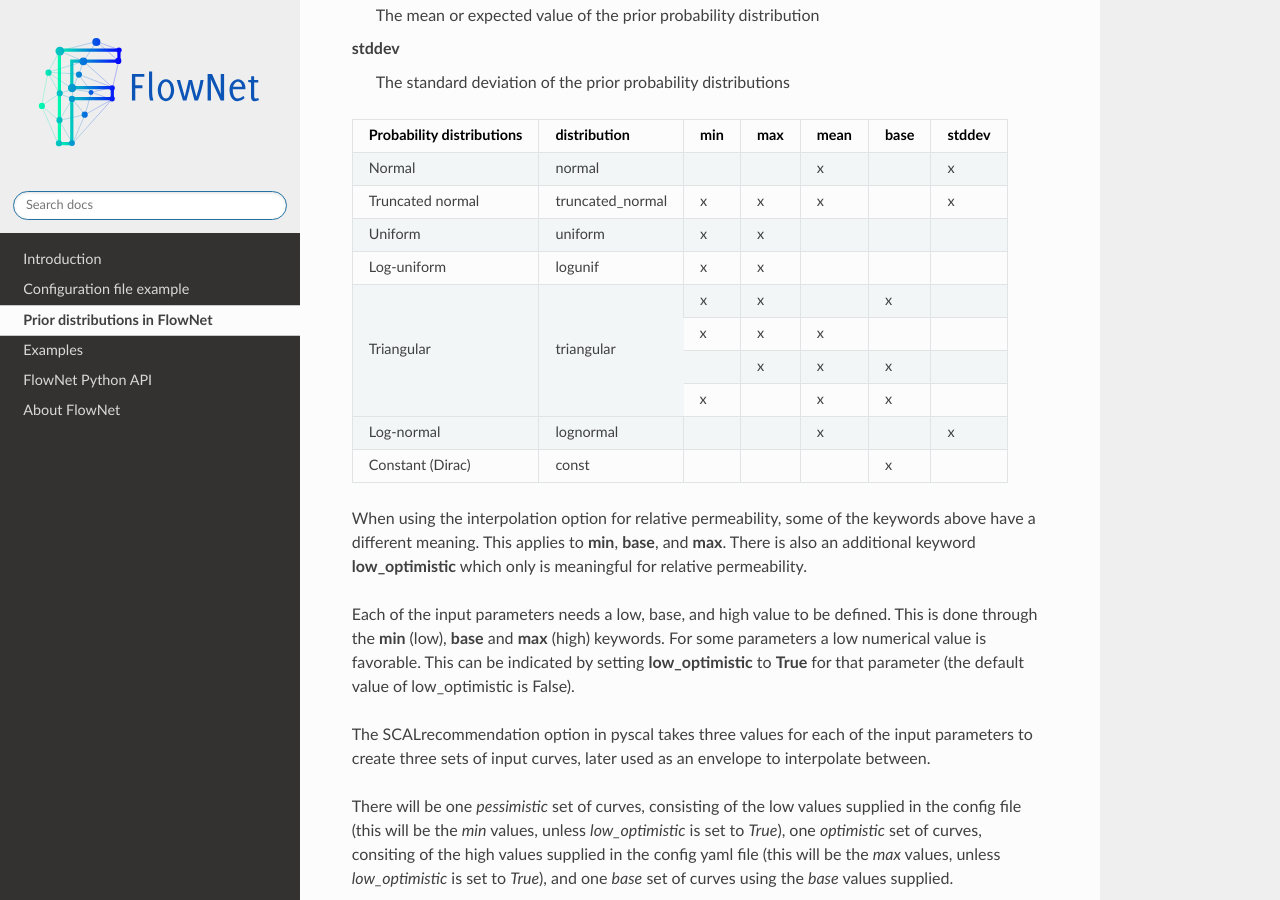
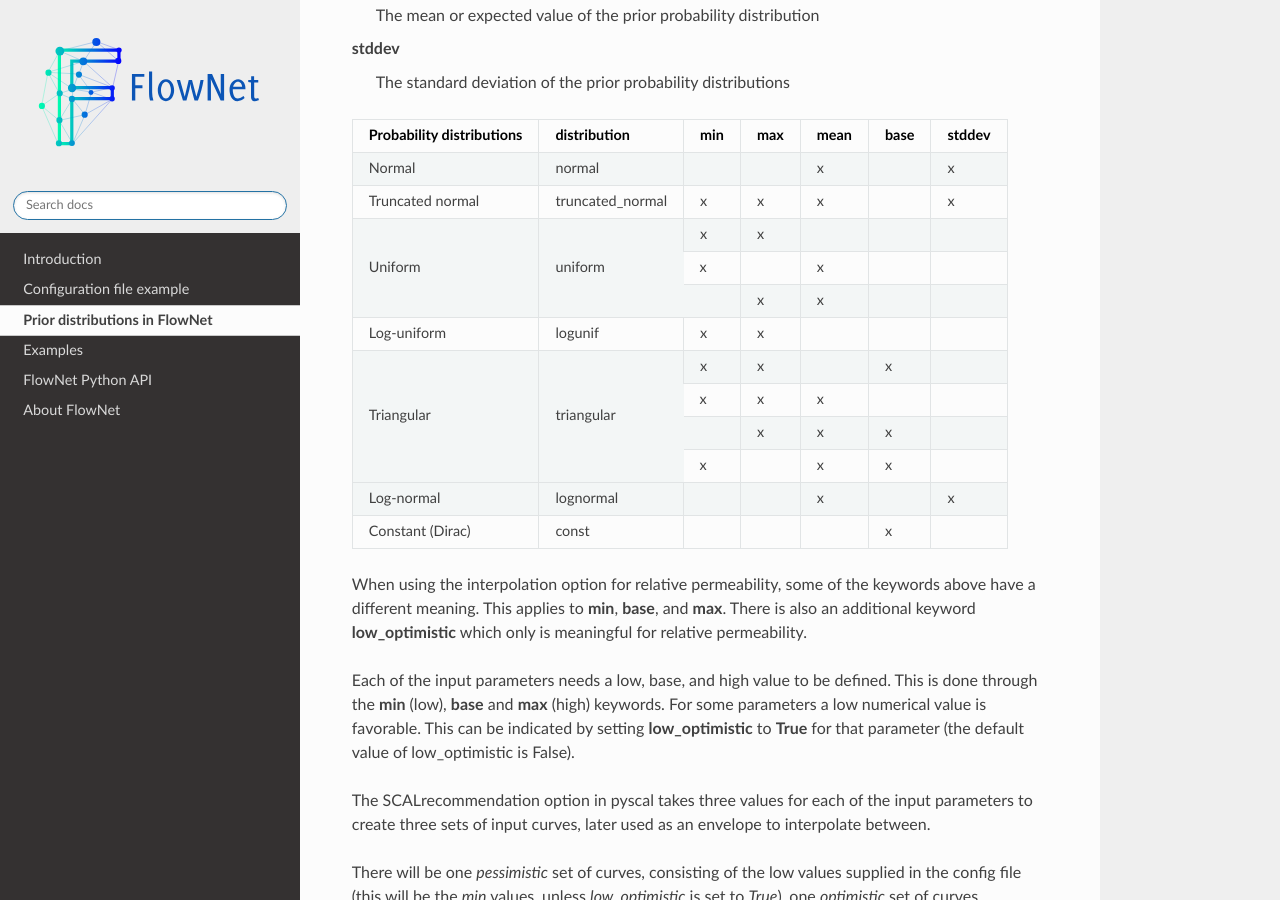
Before and after one commit to equinor/flownet, a Sphinx documentation site: the page built from docs/parametrization.rst, in a window 1280 px wide and 900 px high, scrolled down 983 px. Built offline with Sphinx 7.4.7 and the Read the Docs theme 2.0.0, drawn with Linux system fonts in a browser that asks for light colours.

```diff
--- a/docs/parametrization.rst
+++ b/docs/parametrization.rst
@@ -60,6 +60,10 @@ stddev
 | Truncated normal          | truncated_normal |  x   |  x   |   x  |      |   x  |
 +---------------------------+------------------+------+------+------+------+------+
 | Uniform                   | uniform          |  x   |  x   |      |      |      |
++                           +                  +------+------+------+------+------+
+|                           |                  |  x   |      |   x  |      |      |
++                           +                  +------+------+------+------+------+
+|                           |                  |      |  x   |   x  |      |      |
 +---------------------------+------------------+------+------+------+------+------+
 | Log-uniform               | logunif          |  x   |  x   |      |      |      |
 +---------------------------+------------------+------+------+------+------+------+
```
